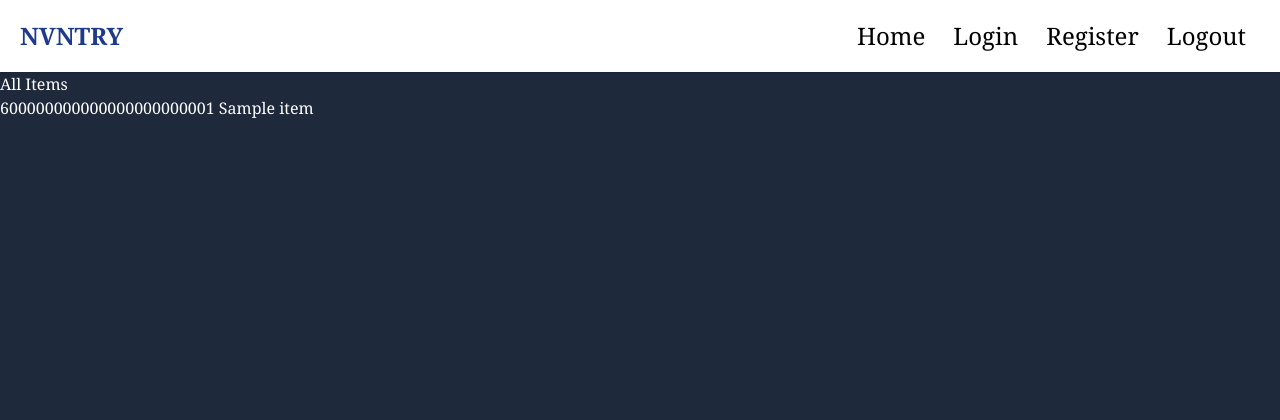
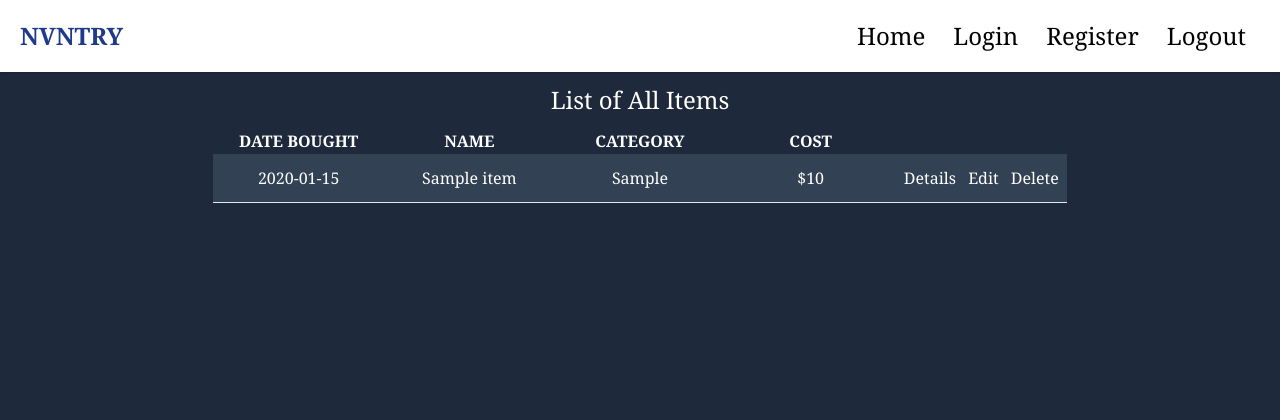
Before and after one commit to William-Luna/Inventory-Project, a Node server app: page /items in a window 1280 px wide. Shown: the top 420 px of the page. Run offline with Node 20, Linux system fonts and the light colour scheme; tables that the repository leaves empty hold one stand-in row (values such as "Sample post"); some libraries are stand-ins or nearby versions.

Commit message:
Form bugfixes, added table styling

```diff
--- a/controllers/items.js
+++ b/controllers/items.js
@@ -50,7 +50,8 @@ module.exports.updateItem = async (req, res) => {
     const { id } = req.params;
     const item = await Item.findByIdAndUpdate(id, { ...req.body.item });
     await item.save();
-    res.redirect(`/shops/${item._id}`);
+    console.log(item);
+    res.redirect(`/items/${item._id}`);
 }
 
 //DELETE /ITEMS/$ID CONTROL
--- a/public/styles/styles.css
+++ b/public/styles/styles.css
@@ -505,6 +505,10 @@ video {
   visibility: visible;
 }
 
+.fixed {
+  position: fixed;
+}
+
 .relative {
   position: relative;
 }
@@ -572,6 +576,26 @@ video {
   height: 100vh;
 }
 
+.w-full {
+  width: 100%;
+}
+
+.w-auto {
+  width: auto;
+}
+
+.w-4 {
+  width: 1rem;
+}
+
+.w-4\/6 {
+  width: 66.666667%;
+}
+
+.table-fixed {
+  table-layout: fixed;
+}
+
 .border-collapse {
   border-collapse: collapse;
 }
@@ -636,6 +660,10 @@ video {
   border-width: 2px;
 }
 
+.border-b {
+  border-bottom-width: 1px;
+}
+
 .bg-white {
   --tw-bg-opacity: 1;
   background-color: rgb(255 255 255 / var(--tw-bg-opacity));
@@ -649,6 +677,11 @@ video {
 .bg-gray-100 {
   --tw-bg-opacity: 1;
   background-color: rgb(243 244 246 / var(--tw-bg-opacity));
+}
+
+.bg-slate-700 {
+  --tw-bg-opacity: 1;
+  background-color: rgb(51 65 85 / var(--tw-bg-opacity));
 }
 
 .object-center {
@@ -684,6 +717,15 @@ video {
   padding-bottom: 0.5rem;
 }
 
+.px-1 {
+  padding-left: 0.25rem;
+  padding-right: 0.25rem;
+}
+
+.text-left {
+  text-align: left;
+}
+
 .text-center {
   text-align: center;
 }
@@ -714,6 +756,10 @@ video {
   font-weight: 700;
 }
 
+.uppercase {
+  text-transform: uppercase;
+}
+
 .text-white {
   --tw-text-opacity: 1;
   color: rgb(255 255 255 / var(--tw-text-opacity));
@@ -742,6 +788,16 @@ video {
   transition-duration: 500ms;
 }
 
+.hover\:bg-white:hover {
+  --tw-bg-opacity: 1;
+  background-color: rgb(255 255 255 / var(--tw-bg-opacity));
+}
+
+.hover\:text-black:hover {
+  --tw-text-opacity: 1;
+  color: rgb(0 0 0 / var(--tw-text-opacity));
+}
+
 .hover\:text-blue-900:hover {
   --tw-text-opacity: 1;
   color: rgb(30 58 138 / var(--tw-text-opacity));
--- a/views/items/allItems.ejs
+++ b/views/items/allItems.ejs
@@ -1,16 +1,31 @@
 <% layout('layouts/boilerplate')%>
-    <h1 class="text-white">All Items</h1>
+    <h1 class="text-white py-3 text-2xl text-center">List of All Items</h1>
 
-    <div class="text-white">
-        <ul>
-            <% for(let item of items) { %>
-                <li>
-                    <%= item.id %>
-                        <a href="/items/<%= item.id %> ">
-                            <%= item.title %>
-                        </a>
-
-                </li>
-                <% } %>
-        </ul>
-    </div>
+<div class="flex justify-center">
+<table class="table table-fixed text-center text-white w-4/6">
+    <thead class="uppercase">
+        <tr>
+            <th>Date Bought</th>
+            <th>Name</th>
+            <th>Category</th>
+            <th>Cost</th>
+            <th></th>
+        </tr>
+    </thead>
+    <tbody>
+        <% for (let [i, item] of items.entries()) { %>
+        <tr class="hover:bg-white hover:text-black border-b <% if (i % 2 === 0) {%>bg-slate-700<%}%>">
+            <td class="py-3"><%= item.dateBought.toISOString().slice(0, 10) %></td>
+            <td class="py-3"><%= item.title %></td>
+            <td class="py-3"><%= item.category %></td>
+            <td class="py-3">$<%= item.cost %></td>
+            <td class="py-3">
+                <a href="/items/<%= item.id %>" class="px-1">Details</a>
+                <a href="/items/<%= item.id %>/edit" class="px-1">Edit</a>
+                <a href="#" class="px-1">Delete</a>
+            </td>
+        </tr>
+        <% } %>
+    </tbody>
+</table>
+</div>
--- a/views/items/createForm.ejs
+++ b/views/items/createForm.ejs
@@ -12,7 +12,7 @@
             </div>
             <div class="flex flex-col mb-4">
                 <label for="category">Category</label>
-                <select name="category" id="item[category]" required class="border rounded px-2 py-2">
+                <select name="item[category]" id="category" required class="border rounded px-2 py-2">
                     <option value="sneakers" >Sneakers</option>
                     <option value="electronics">Electronics</option>
                     <option value="cards">Trading Cards</option>
```
Also changed, not shown: views/items/editForm.ejs (+5 -5 lines).
